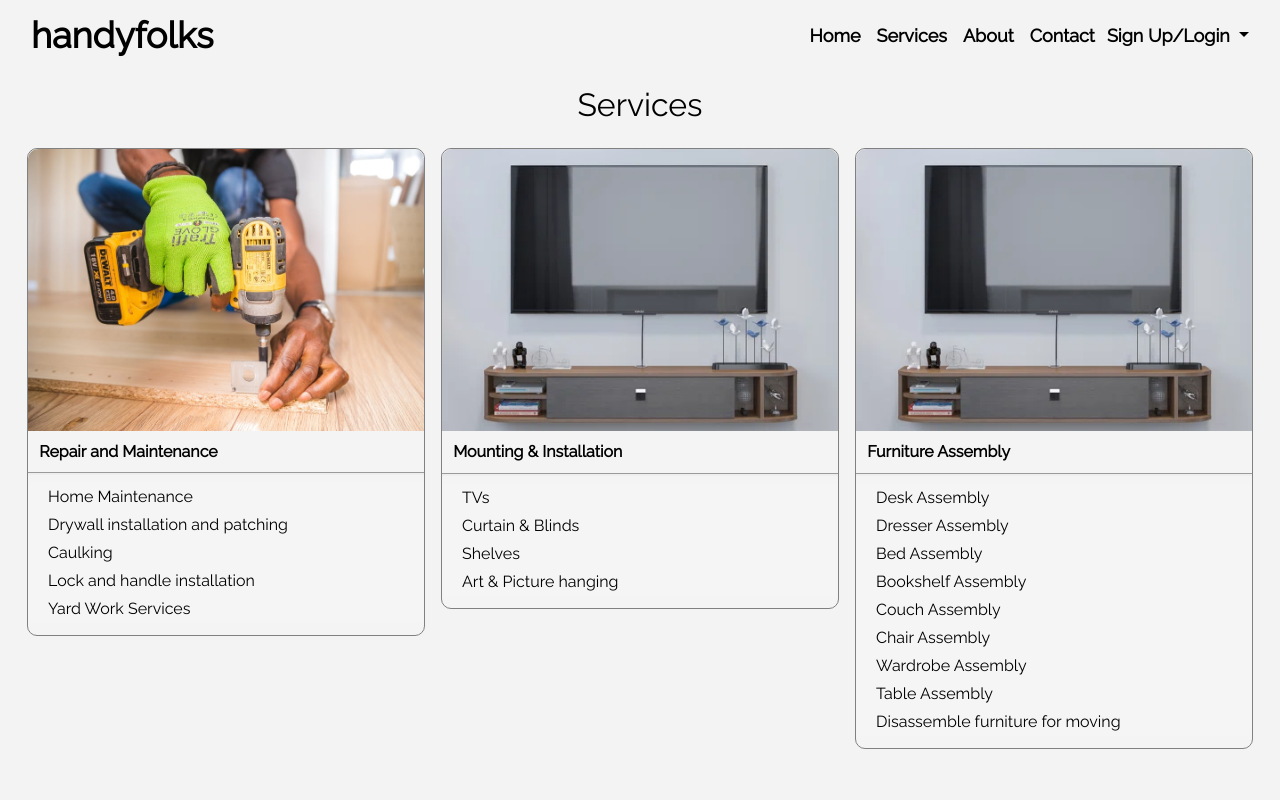
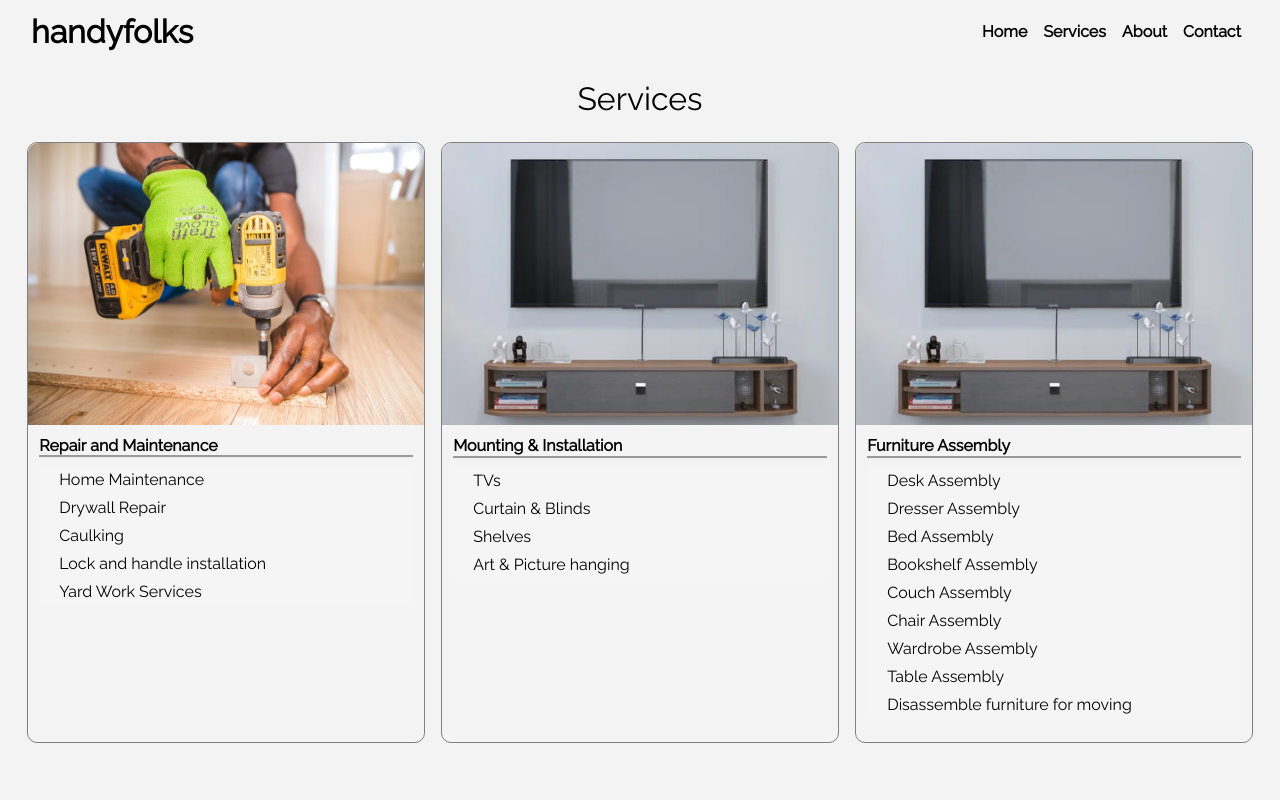
Before and after one commit to CharleyKP/Handyfolks, a website: page services.html in a window 1280 px wide. Shown: the top 800 px of the page. Drawn offline with nearby package versions, Linux system fonts and the light colour scheme.

Commit message:
Services Card Height

```diff
--- a/css/styles.scss
+++ b/css/styles.scss
@@ -12,7 +12,7 @@ body {
 }
 
 .navbar-brand {
-    font-size: 2em;
+    font-size: 1rem;
     padding-bottom: 0px;
     padding-top: 0px;
 
@@ -34,7 +34,7 @@ a:hover {
 }
 
 .site-footer {
-    background-image: linear-gradient(#f3f3f3, rgb(97, 97, 97));
+    background-image: linear-gradient(#f3f3f3, rgb(174, 173, 173));
     padding: 1em;
 }
 
@@ -59,9 +59,9 @@ ul {
     background-color: #f3f3f3;
 }
 
-.card {
-    height: 100%;
-}
+// .card {
+//     height: 100%;
+// }
 
 .list-group {
     list-style-type: none;
@@ -105,3 +105,44 @@ ul {
 .list-group-item {
     background-color: rgba(243, 243, 243, 0.051);
 }
+
+@media (max-width: 575px) {
+    .navbar-brand {
+        font-size: 2rem;
+    }
+
+    .nav-link {
+        font-size: 1rem;
+    }
+}
+
+@media (min-width: 576px) {
+    .navbar-brand {
+        font-size: 2rem;
+    }
+
+    .nav-link {
+        font-size: 1rem;
+    }
+}
+
+// Medium devices (tablets, 768px and up)
+@media (min-width: 768px) {
+    .navbar-brand {
+        font-size: 2rem;
+    }
+
+    .nav-link {
+        font-size: 1rem;
+    }
+}
+
+// Large devices (desktops, 992px and up)
+@media (min-width: 992px) {
+    .navbar-brand {
+        font-size: 2rem;
+    }
+}
+
+// // Extra large devices (large desktops, 1200px and up)
+// @media (min-width: 1200px) {}
--- a/services.html
+++ b/services.html
@@ -35,7 +35,7 @@
                     <li class="nav-item"><a class="nav-link" href="about.html">About</a></li>
                     <li class="nav-item"><a class="nav-link" href="contact.html">
                             Contact</a></li>
-                    <div class="dropdown mt-2 ml-1">
+                    <!-- <div class="dropdown mt-2 ml-1">
                         <li class="nav-item dropdown-toggle" type="button" id="dropdownMenu2" data-toggle="dropdown"
                             aria-haspopup="true" aria-expanded="false">
                             Sign Up/Login
@@ -44,7 +44,7 @@
                             <button class="dropdown-item" type="button" id="signUpButton">Sign Up</button>
                             <button class="dropdown-item" type="button" id="loginButton">Login</button>
                         </div>
-                    </div>
+                    </div> -->
                 </ul>
             </div>
         </div>
@@ -166,31 +166,28 @@
             </div>
         </div>
     </div>
-
     <div class="container-fluid mb-5">
         <div class="row justify-content-center mb-2 mt-3">
             <h2>Services</h2>
         </div>
-        <div class="card-deck m-1">
+        <div class="card-group m-1">
             <div id="services-card" class="card col-xs-12 col-md-6 m-2 ">
                 <img class="card-img-top" src="img/home-repairs-drilling.png" alt="Card image cap">
                 <div class="card-body">
                     <h5 class="card-title">Repair and Maintenance</h5>
-                </div>
                     <ul class="list-group list-group-flush">
                         <li class="list-group-item mt-2">Home Maintenance</li>
-                    <li class="list-group-item">Drywall installation and patching</li>
+                        <li class="list-group-item">Drywall Repair</li>
                         <li class="list-group-item">Caulking</li>
                         <li class="list-group-item">Lock and handle installation</li>
                         <li class="list-group-item">Yard Work Services</li>
-
                     </ul>
+                </div>
             </div>
             <div id="services-card" class="col-xs-12 col-md-6 card m-2">
                 <img class="card-img-top" src="img/tvmounting.png" alt="Card image cap">
                 <div class="card-body">
                     <h5 class="card-title">Mounting & Installation</h5>
-                </div>
                     <ul class="list-group list-group-flush">
                         <li class="list-group-item mt-2">TVs</li>
                         <li class="list-group-item">Curtain & Blinds</li>
@@ -198,11 +195,11 @@
                         <li class="list-group-item">Art & Picture hanging</li>
                     </ul>
                 </div>
+            </div>
             <div id="services-card" class="col-xs-12 col-md-6 card m-2">
                 <img class="card-img-top" src="img/tvmounting.png" alt="Card image cap">
                 <div class="card-body">
                     <h5 class="card-title">Furniture Assembly</h5>
-                </div>
                     <ul class="list-group list-group-flush">
                         <li class="list-group-item mt-2">Desk Assembly</li>
                         <li class="list-group-item">Dresser Assembly</li>
@@ -213,8 +210,8 @@
                         <li class="list-group-item">Wardrobe Assembly</li>
                         <li class="list-group-item">Table Assembly</li>
                         <li class="list-group-item">Disassemble furniture for moving</li>
-
                     </ul>
+                </div>
             </div>
 
         </div>
```
Also changed, not shown: about.html (+2 -2 lines), contact.html (+2 -2 lines), index.html (+2 -2 lines), css/styles.css, 1 other file. Lines whose indentation alone changed are shown as unchanged.
